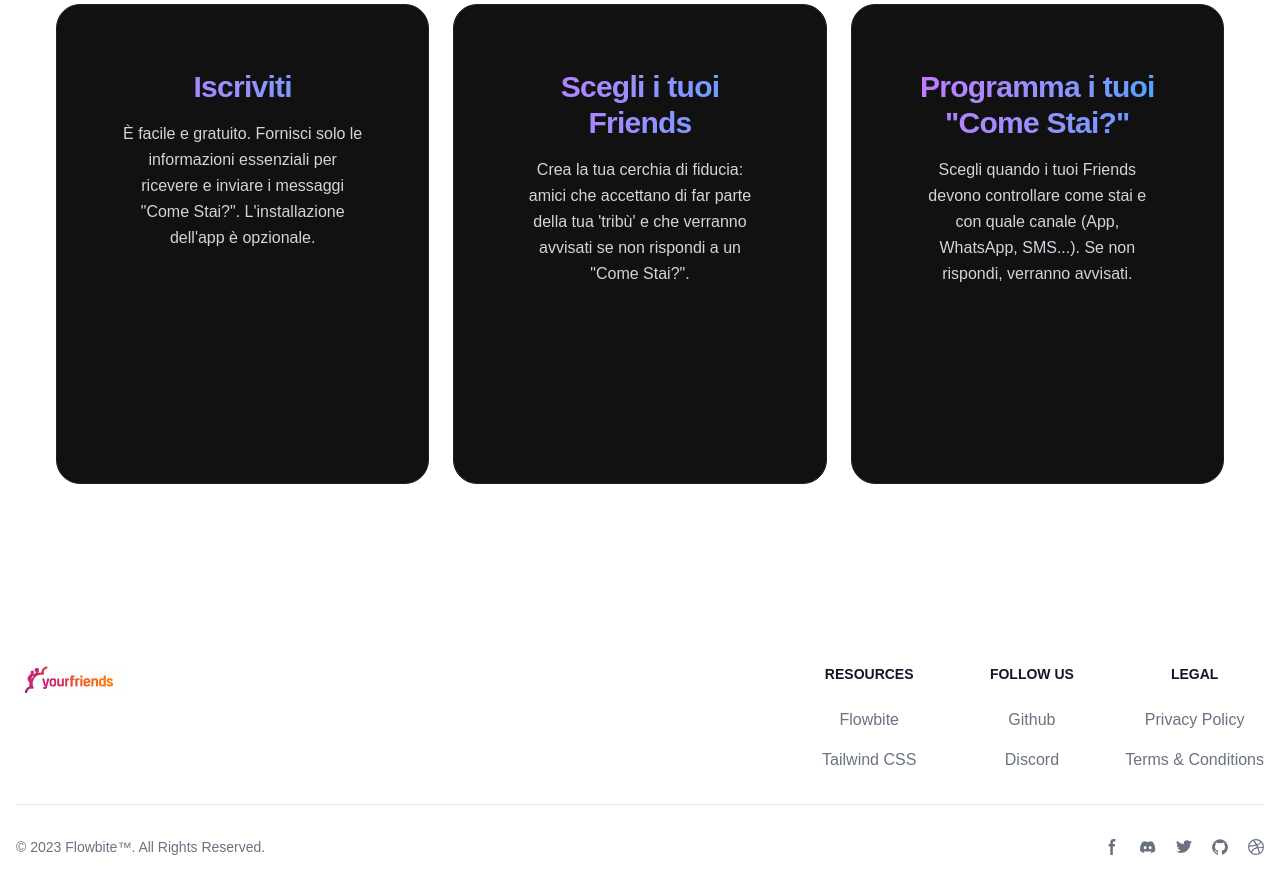
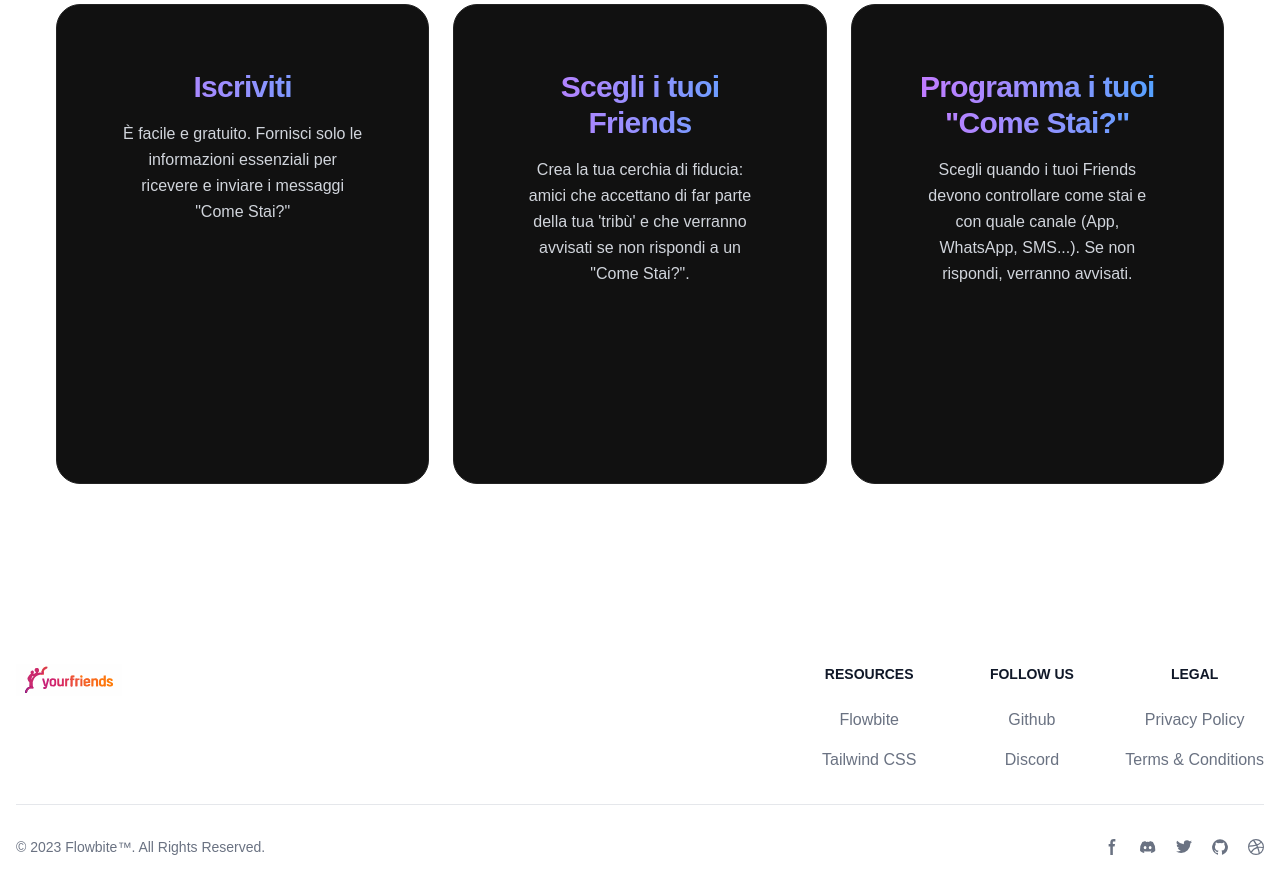
Before and after one commit to sim-07/YourFriends, a React (Vite) app: page / in a window 1280 px wide. Shown: the part 1000-1889 px from the top of the page. Built offline with nearby package versions, Linux system fonts and the light colour scheme; a web font is replaced by a local one.

Commit message:
modified:   src/components/Home/MiddleSection.jsx

```diff
--- a/src/components/Home/MiddleSection.jsx
+++ b/src/components/Home/MiddleSection.jsx
@@ -7,7 +7,7 @@ const HeroSection = () => {
     const cards = [
         {
             title: "Iscriviti",
-            descr: "È facile e gratuito. Fornisci solo le informazioni essenziali per ricevere e inviare i messaggi \"Come Stai?\". L'installazione dell'app è opzionale.",
+            descr: "È facile e gratuito. Fornisci solo le informazioni essenziali per ricevere e inviare i messaggi \"Come Stai?\"",
         },
         {
             title: "Scegli i tuoi Friends",
```
